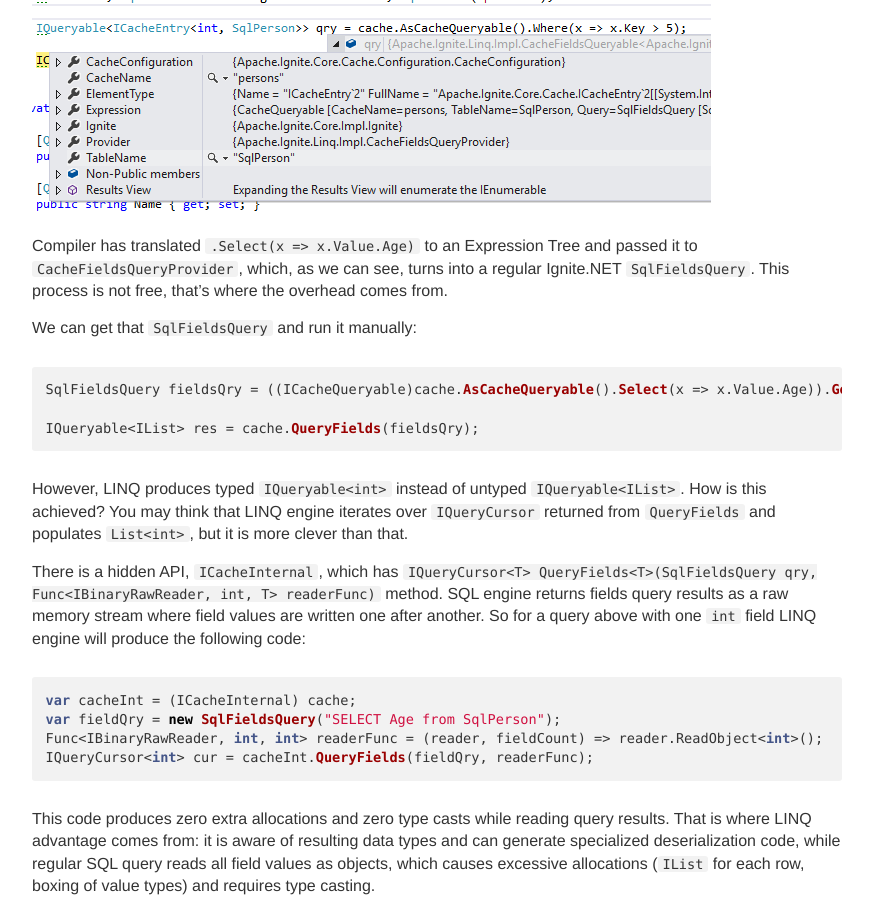
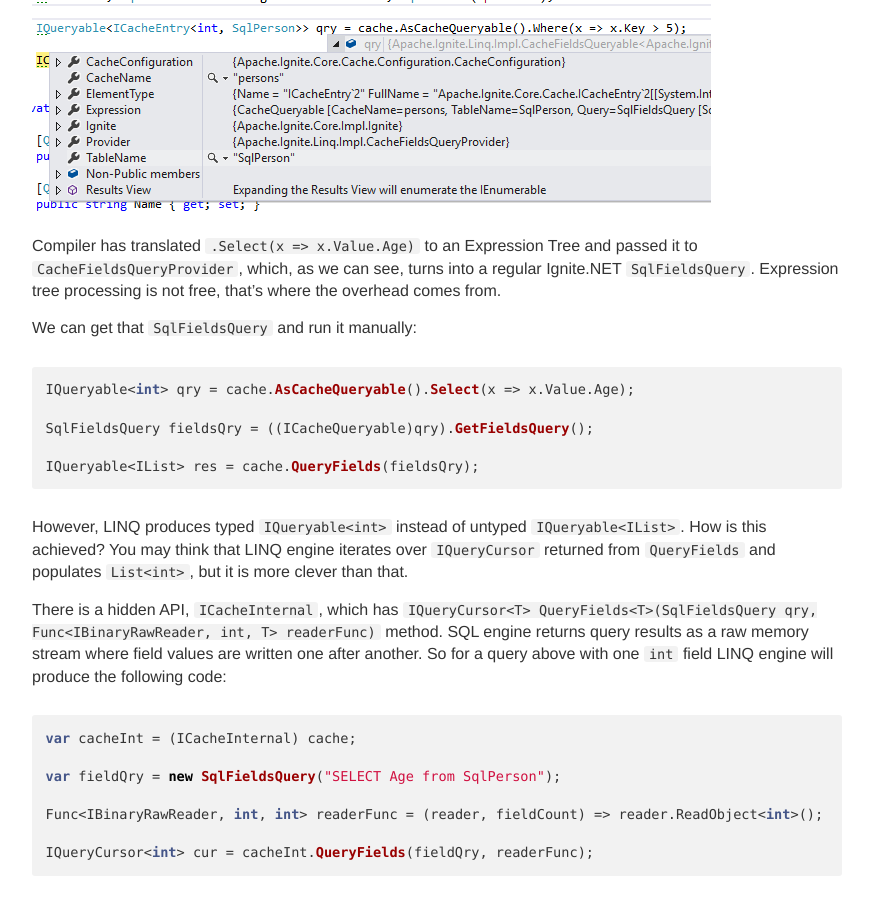
Before and after one commit to ptupitsyn/ptupitsyn.github.io, a Jekyll site: the page built from _posts/2017-03-27-LINQ-vs-SQL-in-Ignite.md, in a window 1280 px wide and 900 px high, scrolled down 1077 px. Shown: the whole window, without its empty margins (203-1076 px from the left). Built offline with Jekyll 4.4.1, drawn with Linux system fonts in a browser that asks for light colours; comment, search, counter and statistics services are not loaded.

Commit message:
LINQ-SQL cleanup

````diff
--- a/_posts/2017-03-27-LINQ-vs-SQL-in-Ignite.md
+++ b/_posts/2017-03-27-LINQ-vs-SQL-in-Ignite.md
@@ -42,12 +42,14 @@ If we run the above code in Visual Studio debugger and look at `qry` variable, w
 ![ICacheQueryable Debug View](../images/Linq-vs-Sql/ICacheQueryable-debug.png)
 
 Compiler has translated `.Select(x => x.Value.Age)` to an Expression Tree and passed it to `CacheFieldsQueryProvider`,
-which, as we can see, turns into a regular Ignite.NET `SqlFieldsQuery`. This process is not free, that's where the overhead comes from.
+which, as we can see, turns into a regular Ignite.NET `SqlFieldsQuery`. Expression tree processing is not free, that's where the overhead comes from.
 
 We can get that `SqlFieldsQuery` and run it manually:
 
 ```cs
-SqlFieldsQuery fieldsQry = ((ICacheQueryable)cache.AsCacheQueryable().Select(x => x.Value.Age)).GetFieldsQuery();
+IQueryable<int> qry = cache.AsCacheQueryable().Select(x => x.Value.Age);
+
+SqlFieldsQuery fieldsQry = ((ICacheQueryable)qry).GetFieldsQuery();
 
 IQueryable<IList> res = cache.QueryFields(fieldsQry);
 ```
@@ -56,13 +58,16 @@ However, LINQ produces typed `IQueryable<int>` instead of untyped `IQueryable<IL
 You may think that LINQ engine iterates over `IQueryCursor` returned from `QueryFields` and populates `List<int>`, but it is more clever than that.
 
 There is a hidden API, `ICacheInternal`, which has `IQueryCursor<T> QueryFields<T>(SqlFieldsQuery qry, Func<IBinaryRawReader, int, T> readerFunc)` method.
-SQL engine returns fields query results as a raw memory stream where field values are written one after another.
+SQL engine returns query results as a raw memory stream where field values are written one after another.
 So for a query above with one `int` field LINQ engine will produce the following code:
 
 ```cs
 var cacheInt = (ICacheInternal) cache;
+
 var fieldQry = new SqlFieldsQuery("SELECT Age from SqlPerson");
+
 Func<IBinaryRawReader, int, int> readerFunc = (reader, fieldCount) => reader.ReadObject<int>();
+
 IQueryCursor<int> cur = cacheInt.QueryFields(fieldQry, readerFunc);
 ```
 
````
